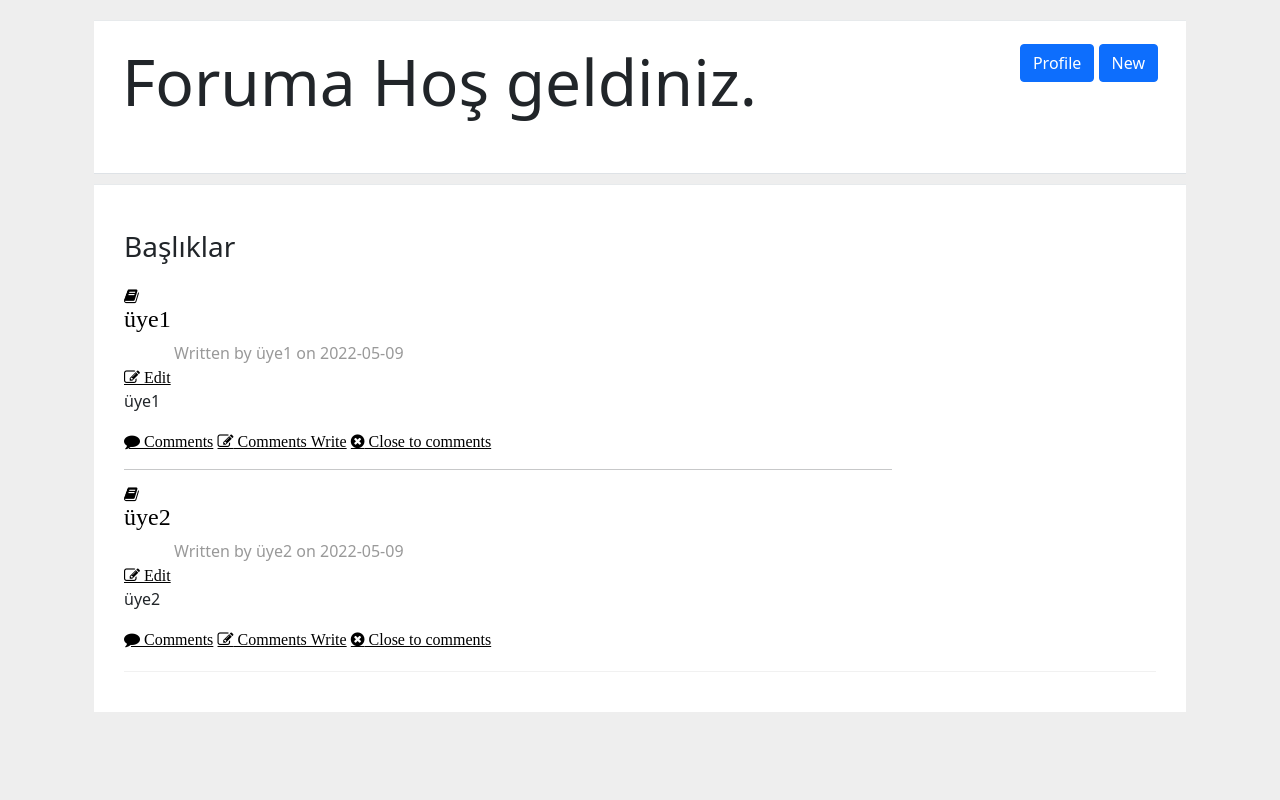
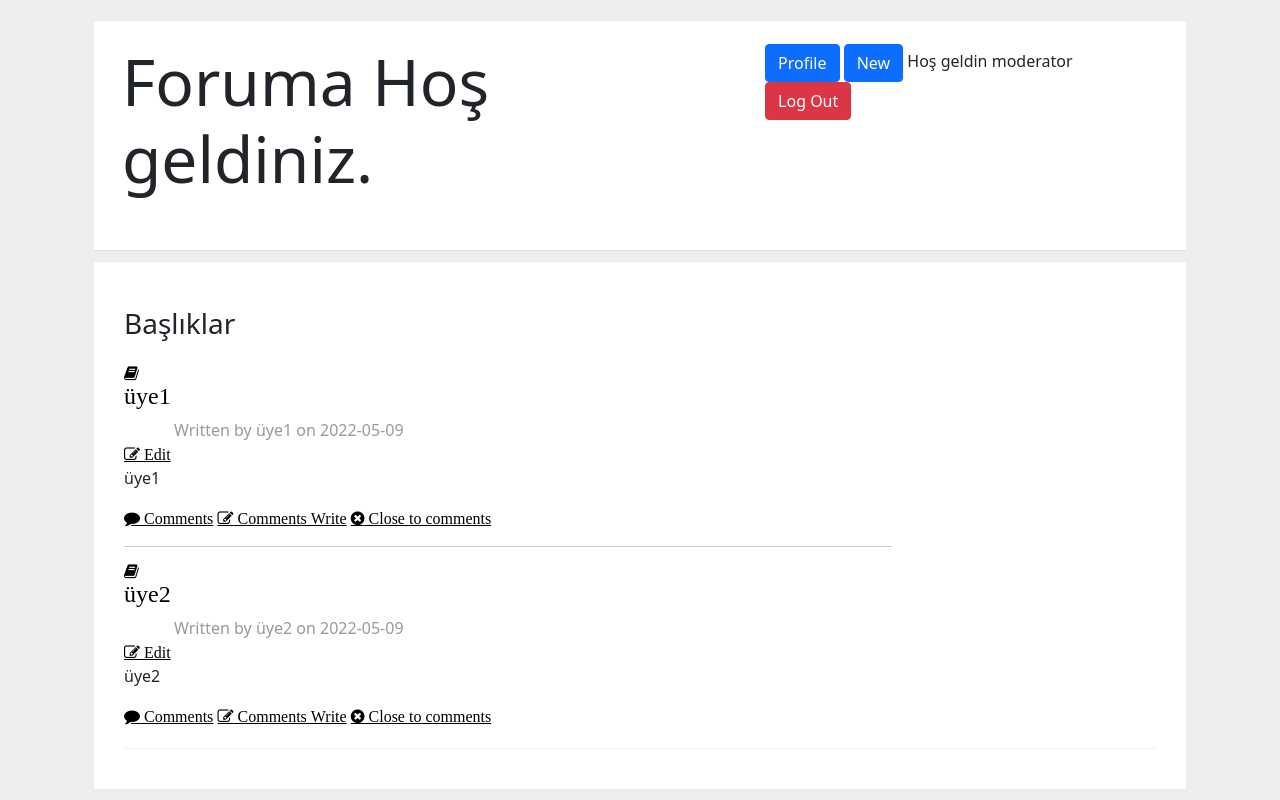
Before and after one commit to akykaan/Python-Flask-Forum-Project, a Flask app: page /index in a window 1280 px wide. Run offline with Flask 2, Linux system fonts and the light colour scheme; a user stored in the database is signed in; data comes from the database, SQL or seed files in the repository; some libraries are stand-ins or nearby versions.

Commit message:
log out fixed.

```diff
--- a/flaskr/templates/base.html
+++ b/flaskr/templates/base.html
@@ -5,17 +5,18 @@
 
 
 {% block header %}{% endblock %}
-<nav>
+<!--  <nav>
   <ul>
     {% if g.user %}
-     <!-- <li><span>{{ g.user['nickname'] }}</span>-->
-      <!--<li class="list-inline-item"><a href="{{ url_for('auth.logout') }}">Log Out</a> -->
+      <li><span>{{ g.user['nickname'] }}</span>
+      <li class="list-inline-item"><a href="{{ url_for('auth.logout') }}">Log Out</a>
     {% else %}
-     <!-- <li><a href="{{ url_for('auth.register') }}">Register</a>
-      <li><a href="{{ url_for('auth.login') }}">Log In</a>  -->
+      <li><a href="{{ url_for('auth.register') }}">Register</a>
+      <li><a href="{{ url_for('auth.login') }}">Log In</a>
     {% endif %}
   </ul>
 </nav>
+-->
 <section class="content">
   {% for message in get_flashed_messages() %}
     <div class="flash">{{ message }}</div>
--- a/flaskr/templates/forum/index.html
+++ b/flaskr/templates/forum/index.html
@@ -21,6 +21,8 @@
                 <a class="btn btn-primary" href="{{ url_for('forum.profile') }}"> Profile</a>
                 {% if g.user %}
                   <a class="btn btn-primary" href="{{ url_for('forum.create') }}"> New</a>
+                  <span>Hoş geldin {{ g.user['nickname'] }}</span>
+                  <a class="btn btn-danger" href="{{ url_for('auth.logout') }}">Log Out</a>
                 {% endif %}
               </div>
             </div>
```
Also changed, not shown: README.md.
